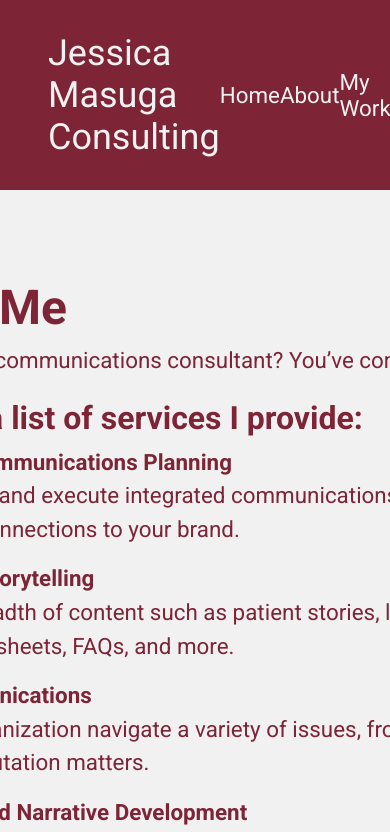
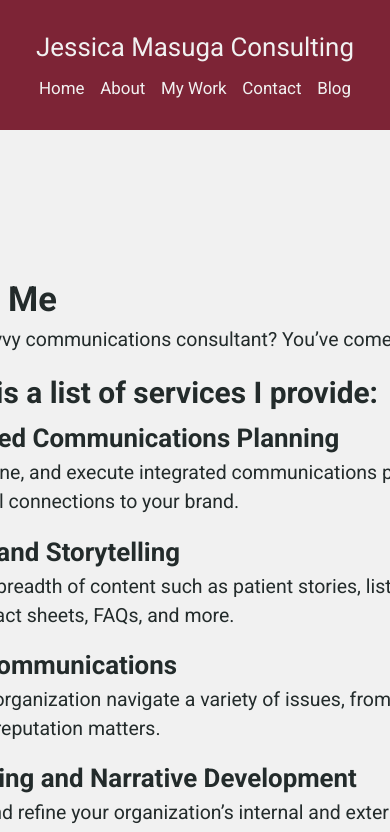
Before and after one commit to kySuga/jess-masuga-consulting, a Next.js app: page /about in a window 390 px wide. Shown: the top 832 px of the page. Built offline with nearby package versions, Linux system fonts and the light colour scheme.

Commit message:
Styles mobile for homepage. Styles start on blog, add author, publishedAt, dateTime to posts that is not currently working.

```diff
--- a/next.config.mjs
+++ b/next.config.mjs
@@ -2,6 +2,10 @@
 const nextConfig = {
   images: {
     remotePatterns: [
+      {
+        protocol: "https",
+        hostname: "res.cloudinary.com"
+      },
       {
         protocol: "https",
         hostname: "cdn.sanity.io"
--- a/src/app/components/post.tsx
+++ b/src/app/components/post.tsx
@@ -12,6 +12,8 @@ const Post = ({ post }: { post: SanityDocument }) => {
   return (
     <>
       <h1>{post.title}</h1>
+      <h2>{post.author}</h2>
+      <h3>{post.publishedAt}</h3>
       {post?.mainImage ? (
         <Image
           src={builder.image(post.mainImage).width(300).height(300).url()}
--- a/src/app/components/posts.tsx
+++ b/src/app/components/posts.tsx
@@ -1,3 +1,5 @@
+"use client";
+
 import type { SanityDocument } from "@sanity/client";
 import Image from "next/image";
 import Link from "next/link";
@@ -23,6 +25,8 @@ const Posts = ({ posts = [] }: { posts: SanityDocument[] }) => {
             />
           ) : null}
           <h2>{post.title}</h2>
+          <h3>{post.author}</h3>
+          <time dateTime={post?.publishedAt}>{post?.publishedAt}</time>
         </Link>
       ))}
     </>
--- a/src/app/globals.css
+++ b/src/app/globals.css
@@ -1,3 +1,13 @@
+/*
+  @media px to rem
+  640px = 40rem
+  768px = 48rem
+  1024px = 64rem
+  1280px = 80rem
+  1536px = 96rem
+  1920px = 120rem
+ */
+
 :root {
   --max-width: 1920px;
   --border-radius: 0.45rem;
@@ -10,10 +20,46 @@
   /* --secondary-color: #FFF4F5; */
   /* --secondary-color: #FFF6F7; */
   --primary-black: #000;
+  --secondary-black: #232b2b;
   --primary-white: #fff;
   --secondary-white: #f1f1f1;
   --tertiary-white: #eeeeee;
   /* primary, secondary, tertiary, quaternary, quinary, senary, septenary, octonary, nonary, denary */
+
+  /* 320px to 640px */
+  /* Step -2: 12.642px → 18.4455px */
+  /* --step--2: clamp(0.7901rem, 0.4274rem + 1.8136vi, 1.1528rem); */
+  /* Step -1: 14.2222px → 19.6813px */
+  /* --step--1: clamp(0.8889rem, 0.5477rem + 1.706vi, 1.2301rem); */
+  /* Step 0: 16px → 21px */
+  /* --step-0: clamp(1rem, 0.6875rem + 1.5625vi, 1.3125rem); */
+  /* Step 1: 18px → 22.407px */
+  /* --step-1: clamp(1.125rem, 0.8496rem + 1.3772vi, 1.4004rem); */
+  /* Step 2: 20.25px → 23.9083px */
+  /* --step-2: clamp(1.2656rem, 1.037rem + 1.1432vi, 1.4943rem); */
+  /* Step 3: 22.7813px → 25.5101px */
+  /* --step-3: clamp(1.4238rem, 1.2533rem + 0.8528vi, 1.5944rem); */
+  /* Step 4: 25.6289px → 27.2193px */
+  /* --step-4: clamp(1.6018rem, 1.5024rem + 0.497vi, 1.7012rem); */
+  /* Step 5: 28.8325px → 29.043px */
+  /* --step-5: clamp(1.802rem, 1.7889rem + 0.0658vi, 1.8152rem); */
+
+  /* Step -2: 12.642px → 22.2222px */
+  --step--2: clamp(0.7901rem, 0.1914rem + 2.9938vi, 1.3889rem);
+  /* Step -1: 14.2222px → 26.6667px */
+  --step--1: clamp(0.8889rem, 0.1111rem + 3.8889vi, 1.6667rem);
+  /* Step 0: 16px → 32px */
+  --step-0: clamp(1rem, 0rem + 5vi, 2rem);
+  /* Step 1: 18px → 38.4px */
+  --step-1: clamp(1.125rem, -0.15rem + 6.375vi, 2.4rem);
+  /* Step 2: 20.25px → 46.08px */
+  --step-2: clamp(1.2656rem, -0.3487rem + 8.0719vi, 2.88rem);
+  /* Step 3: 22.7813px → 55.296px */
+  --step-3: clamp(1.4238rem, -0.6083rem + 10.1609vi, 3.456rem);
+  /* Step 4: 25.6289px → 66.3552px */
+  --step-4: clamp(1.6018rem, -0.9436rem + 12.727vi, 4.1472rem);
+  /* Step 5: 28.8325px → 79.6262px */
+  --step-5: clamp(1.802rem, -1.3726rem + 15.873vi, 4.9766rem);
 }
 
 *,
@@ -34,13 +80,14 @@ body {
   max-width: var(--max-width);
   margin: 0 auto;
   background-color: var(--secondary-white);
-  color: var(--primary-color);
+  color: var(--secondary-black);
 }
 
 main {
   min-height: 100vh;
   /* to compensate for fixed header */
-  padding-block-start: 6rem;
+  /* padding-block-start: 6rem; */
+  padding-block-start: 25%;
 }
 
 h1,
@@ -53,20 +100,25 @@ p {
   line-height: 1.5;
 }
 h1 {
-  font-size: 3rem;
+  /* font-size: 3rem; */
+  font-size: var(--step-4);
 }
 h2 {
   margin-block-end: 0.25rem;
-  font-size: 2rem;
+  /* font-size: 2rem; */
+  font-size: var(--step-3);
 }
 h3 {
-  font-size: 1.4rem;
+  /* font-size: 1.4rem; */
+  font-size: var(--step-2);
 }
 p {
-  max-width: 76ch;
+  width: 80vw;
+  /* max-width: 17rem; */
   margin: 0 auto;
   margin-block-end: 1rem;
-  font-size: 1.4rem;
+  /* font-size: 0.95rem; */
+  font-size: var(--step-0);
 }
 
 a {
@@ -210,11 +262,13 @@ button::before {
 }
 .logo {
   position: relative;
-  font-size: 2.25rem;
+  /* font-size: 1.25rem; */
+  font-size: var(--step-2);
   color: var(--secondary-white);
 }
 .nav {
-  width: 40rem;
+  /* width: 17rem; */
+  width: 80vw;
 }
 .nav__ul {
   display: flex;
@@ -223,7 +277,8 @@ button::before {
 }
 .nav__ul a {
   padding-bottom: 3px; /* adds space between text and hover bg-image */
-  font-size: 1.4rem;
+  /* font-size: 0.85rem; */
+  font-size: var(--step--1);
   text-decoration: none;
   background-image: linear-gradient(transparent, transparent), linear-gradient(var(--secondary-white), var(--secondary-white));
   background-size: 0 0.1rem;
@@ -269,7 +324,7 @@ button::before {
 
 .banner {
   width: 100%;
-  padding: 4rem;
+  padding: 4rem 0;
   margin: 0 auto;
   text-align: center;
   background-color: var(--primary-color);
@@ -281,6 +336,33 @@ button::before {
 }
 .banner p {
   margin-block-end: 0;
+}
+
+@media (max-width: 640px) {
+  .header {
+    padding: 2rem 0;
+  }
+  .header__inner {
+    flex-direction: column;
+  }
+  .logo__wrapper {
+    margin-block-end: 1rem;
+  }
+}
+
+@media (min-width: 641px) {
+  p {
+    font-size: 1.4rem;
+  }
+  .logo {
+    font-size: 2.25rem;
+  }
+  .nav {
+    width: 40rem;
+  }
+  .nav__ul a {
+    font-size: 1.4rem;
+  }
 }
 
 /* Enable hover only on non-touch devices */
--- a/src/app/home.module.css
+++ b/src/app/home.module.css
@@ -2,9 +2,15 @@
 
 .hero {
   position: relative;
+  /* background-image: url("https://res.cloudinary.com/do9qt3sjt/image/upload/v1719509571/jmc-background-m_ys7rsp.jpg");
+  background-repeat: no-repeat;
+  background-size: contain;
+  background-position: center;
+  width: 100%;
+  height: 75rem; */
 }
 .hero h1 {
-  width: 14ch;
+  width: 77vw;
   line-height: 1.3;
 }
 .hero__heading {
@@ -13,12 +19,15 @@
   gap: 2rem;
   margin-block-end: 2rem;
 }
-.hero__heading img {
-  max-width: 11rem;
+.hero__headshotImg {
+  max-width: 60%;
 }
-.hero p {
-  max-width: 56ch;
+.hero__bgImg {
+  border-radius: 0;
 }
+/* .hero p {
+  max-width: 17rem;
+} */
 .hero__content {
   position: absolute;
   top: 50%;
@@ -26,8 +35,10 @@
   transform: translateY(-50%);
 }
 .wrap {
-  width: 100%;
-  padding: 4rem;
+  /* width: 100%; */
+  width: 80vw;
+  /* padding: 4rem; */
+  padding: 4rem 0;
   margin: 0 auto;
   text-align: center;
 }
@@ -41,12 +52,36 @@
   max-width: 1200px;
 }
 .content__contact {
+  width: fit-content;
+  margin: 0 auto;
   color: var(--tertiary-white);
 }
 .content__campaign {
-  width: 75rem;
+  /* width: 75rem; */
+  width: 80vw;
   text-align: left;
 }
 .content__campaign p {
   margin: 0 0 1rem;
 }
+
+@media (max-width: 640px) {
+  .hero h1 {
+    /* font-size: 1.5rem; */
+    text-align: center;
+  }
+  .hero__heading {
+    flex-direction: column;
+    align-items: center;
+    gap: 1.25rem;
+    margin-block-end: 1.25rem;
+  }
+  .hero__content {
+    width: 100%;
+    /* top: 41%; */
+    top: 56vh;
+    left: 50%;
+    /* transform: translate(-50%, -50%); */
+    transform: translate(-50%, -50vh);
+  }
+}
```
Also changed, not shown: src/app/blog/blog.module.css (added, +13 -0 lines), src/app/blog/page.tsx (+7 -4 lines), src/app/page.tsx (+44 -22 lines).
